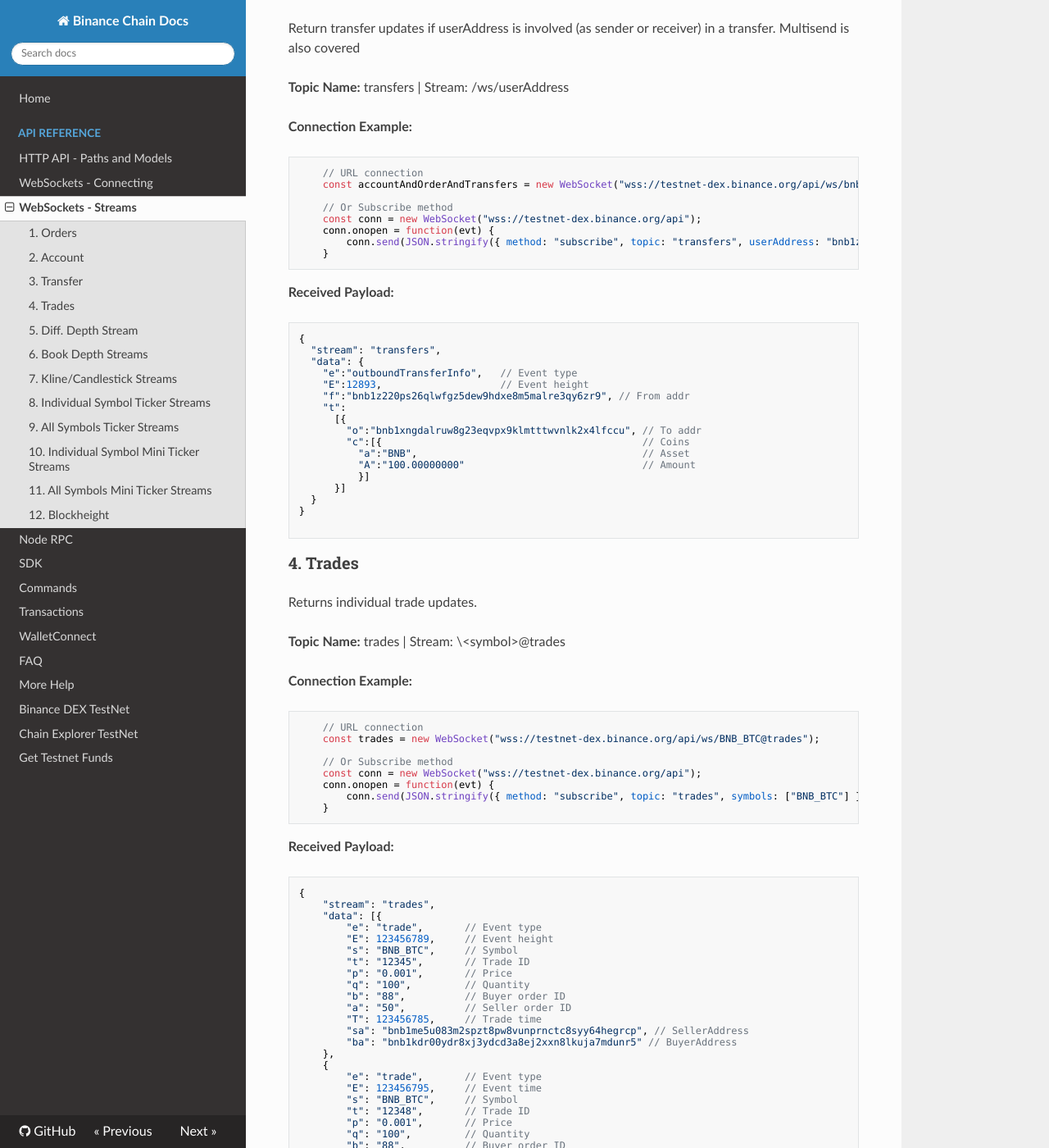
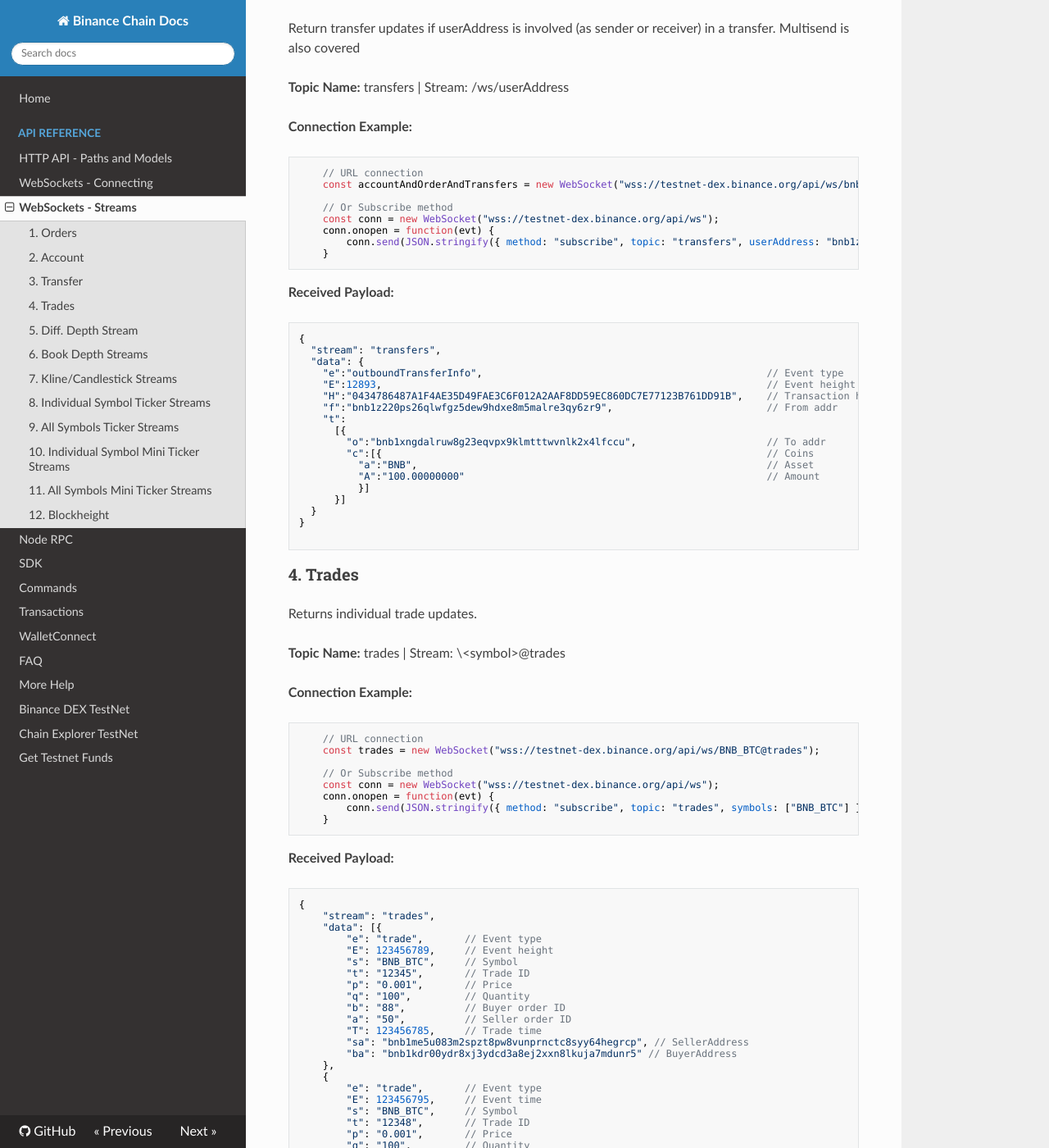
Before and after one commit to yash-sharma1/docs-site, an MkDocs documentation site: the page built from docs/api-reference/dex-api/ws-streams.md, in a window 1280 px wide and 1400 px high, scrolled down 2147 px. Shown: the whole window at 82% size. Built offline with MkDocs 1.6.1, drawn with Linux system fonts in a browser that asks for light colours; nearby versions of some CDN libraries; some of the changed text lies outside the part shown.

Commit message:
revise websocket doc according to recent changes

```diff
--- a/docs/api-reference/dex-api/ws-streams.md
+++ b/docs/api-reference/dex-api/ws-streams.md
@@ -15,7 +15,7 @@
     const accountAndOrderAndTransfers = new WebSocket("wss://testnet-dex.binance.org/api/ws/bnc1hp7cves62dzj8n4z8ckna0d3t6zd7z2zcj6gtq");
 
     // Or Subscribe method
-    const conn = new WebSocket("wss://testnet-dex.binance.org/api");
+    const conn = new WebSocket("wss://testnet-dex.binance.org/api/ws");
     conn.onopen = function(evt) {
         conn.send(JSON.stringify({ method: "subscribe", topic: "orders", userAddress: "bnc1hp7cves62dzj8n4z8ckna0d3t6zd7z2zcj6gtq" }));
     }
@@ -86,7 +86,7 @@
     const accountAndOrderAndTransfers = new WebSocket("wss://testnet-dex.binance.org/api/ws/bnc1hp7cves62dzj8n4z8ckna0d3t6zd7z2zcj6gtq");
 
     // Or Subscribe method
-    const conn = new WebSocket("wss://testnet-dex.binance.org/api");
+    const conn = new WebSocket("wss://testnet-dex.binance.org/api/ws");
     conn.onopen = function(evt) {
         conn.send(JSON.stringify({ method: "subscribe", topic: "accounts", userAddress: "bnc1hp7cves62dzj8n4z8ckna0d3t6zd7z2zcj6gtq" }));
     }
@@ -137,7 +137,7 @@
     const accountAndOrderAndTransfers = new WebSocket("wss://testnet-dex.binance.org/api/ws/bnb1z220ps26qlwfgz5dew9hdxe8m5malre3qy6zr9");
 
     // Or Subscribe method
-    const conn = new WebSocket("wss://testnet-dex.binance.org/api");
+    const conn = new WebSocket("wss://testnet-dex.binance.org/api/ws");
     conn.onopen = function(evt) {
         conn.send(JSON.stringify({ method: "subscribe", topic: "transfers", userAddress: "bnb1z220ps26qlwfgz5dew9hdxe8m5malre3qy6zr9" }));
     }
@@ -149,15 +149,16 @@
 {
   "stream": "transfers",
   "data": {
-    "e":"outboundTransferInfo",   // Event type
-    "E":12893,                    // Event height
-    "f":"bnb1z220ps26qlwfgz5dew9hdxe8m5malre3qy6zr9", // From addr
+    "e":"outboundTransferInfo",                                                // Event type
+    "E":12893,                                                                 // Event height
+    "H":"0434786487A1F4AE35D49FAE3C6F012A2AAF8DD59EC860DC7E77123B761DD91B",    // Transaction hash
+    "f":"bnb1z220ps26qlwfgz5dew9hdxe8m5malre3qy6zr9",                          // From addr
     "t":
       [{
-        "o":"bnb1xngdalruw8g23eqvpx9klmtttwvnlk2x4lfccu", // To addr
-        "c":[{                                            // Coins
-          "a":"BNB",                                      // Asset
-          "A":"100.00000000"                              // Amount
+        "o":"bnb1xngdalruw8g23eqvpx9klmtttwvnlk2x4lfccu",                      // To addr
+        "c":[{                                                                 // Coins
+          "a":"BNB",                                                           // Asset
+          "A":"100.00000000"                                                   // Amount
           }]
       }]
   }
@@ -178,7 +179,7 @@
     const trades = new WebSocket("wss://testnet-dex.binance.org/api/ws/BNB_BTC@trades");
 
     // Or Subscribe method
-    const conn = new WebSocket("wss://testnet-dex.binance.org/api");
+    const conn = new WebSocket("wss://testnet-dex.binance.org/api/ws");
     conn.onopen = function(evt) {
         conn.send(JSON.stringify({ method: "subscribe", topic: "trades", symbols: ["BNB_BTC"] }));
     }
@@ -231,7 +232,7 @@
     const marketDiff = new WebSocket("wss://testnet-dex.binance.org/api/ws/BNB_BTC@marketDiff");
 
     // Or Subscribe method
-    const conn = new WebSocket("wss://testnet-dex.binance.org/api");
+    const conn = new WebSocket("wss://testnet-dex.binance.org/api/ws");
     conn.onopen = function(evt) {
         conn.send(JSON.stringify({ method: "subscribe", topic: "marketDiff", symbols: ["BNB_BTC"] }));
     }
@@ -275,7 +276,7 @@
     const marketDepth = new WebSocket("wss://testnet-dex.binance.org/api/ws/BNB_BTC@marketDepth");
 
     // Or Subscribe method
-    const conn = new WebSocket("wss://testnet-dex.binance.org/api");
+    const conn = new WebSocket("wss://testnet-dex.binance.org/api/ws");
     conn.onopen = function(evt) {
         conn.send(JSON.stringify({ method: "subscribe", topic: "marketDepth", symbols: ["BNB_BTC"] }));
     }
@@ -338,7 +339,7 @@
     const kline = new WebSocket("wss://testnet-dex.binance.org/api/ws/BNB_BTC@kline_1h");
 
     // Or Subscribe method
-    const conn = new WebSocket("wss://testnet-dex.binance.org/api");
+    const conn = new WebSocket("wss://testnet-dex.binance.org/api/ws");
     conn.onopen = function(evt) {
         conn.send(JSON.stringify({ method: "subscribe", topic: "kline_1h", symbols: ["BNB_BTC"] }));
     }
@@ -386,7 +387,7 @@
     const ticker = new WebSocket("wss://testnet-dex.binance.org/api/ws/BNB_BTC@ticker");
 
     // Or Subscribe method
-    const conn = new WebSocket("wss://testnet-dex.binance.org/api");
+    const conn = new WebSocket("wss://testnet-dex.binance.org/api/ws");
     conn.onopen = function(evt) {
         conn.send(JSON.stringify({ method: "subscribe", topic: "ticker", symbols: ["BNB_BTC"] }));
     }
@@ -440,7 +441,7 @@
     const allTickers = new WebSocket("wss://testnet-dex.binance.org/api/ws/$all@allTickers");
 
     // Or Subscribe method
-    const conn = new WebSocket("wss://testnet-dex.binance.org/api");
+    const conn = new WebSocket("wss://testnet-dex.binance.org/api/ws");
     conn.onopen = function(evt) {
         conn.send(JSON.stringify({ method: "subscribe", topic: "allTickers", symbols: ["$all"] }));
     }
@@ -496,7 +497,7 @@
     const miniTicker = new WebSocket("wss://testnet-dex.binance.org/api/ws/BNB_BTC@miniTicker");
 
     // Or Subscribe method
-    const conn = new WebSocket("wss://testnet-dex.binance.org/api");
+    const conn = new WebSocket("wss://testnet-dex.binance.org/api/ws");
     conn.onopen = function(evt) {
         conn.send(JSON.stringify({ method: "subscribe", topic: "miniTicker", symbols: ["BNB_BTC"] }));
     }
@@ -534,7 +535,7 @@
     const miniTickers = new WebSocket("wss://testnet-dex.binance.org/api/ws/$all@allMiniTickers");
 
     // Or Subscribe method
-    const conn = new WebSocket("wss://testnet-dex.binance.org/api");
+    const conn = new WebSocket("wss://testnet-dex.binance.org/api/ws");
     conn.onopen = function(evt) {
         conn.send(JSON.stringify({ method: "subscribe", topic: "allMiniTickers", symbols: ["$all"] }));
     }
@@ -576,7 +577,7 @@
     const blockHeights = new WebSocket("wss://testnet-dex.binance.org/api/ws/$all@blockheight");
 
     // Or Subscribe method
-    const conn = new WebSocket("wss://testnet-dex.binance.org/api");
+    const conn = new WebSocket("wss://testnet-dex.binance.org/api/ws");
     conn.onopen = function(evt) {
         conn.send(JSON.stringify({ method: "subscribe", topic: "blockheight", symbols: ["$all"] }));
     }
```
Also changed, not shown: docs/api-reference/dex-api/ws-connection.md (+1 -1 lines).
